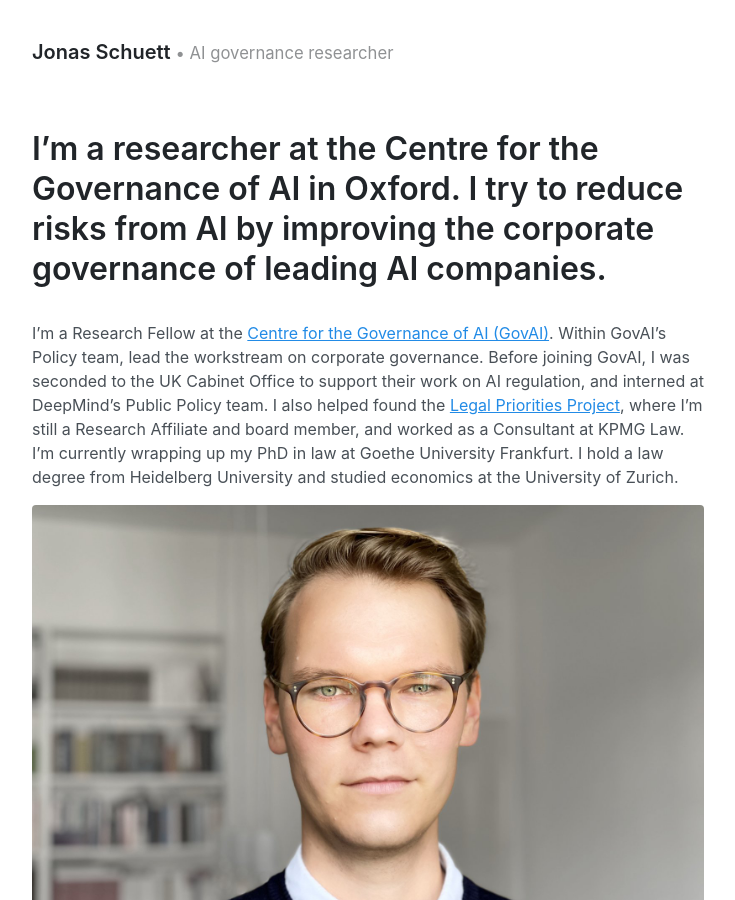
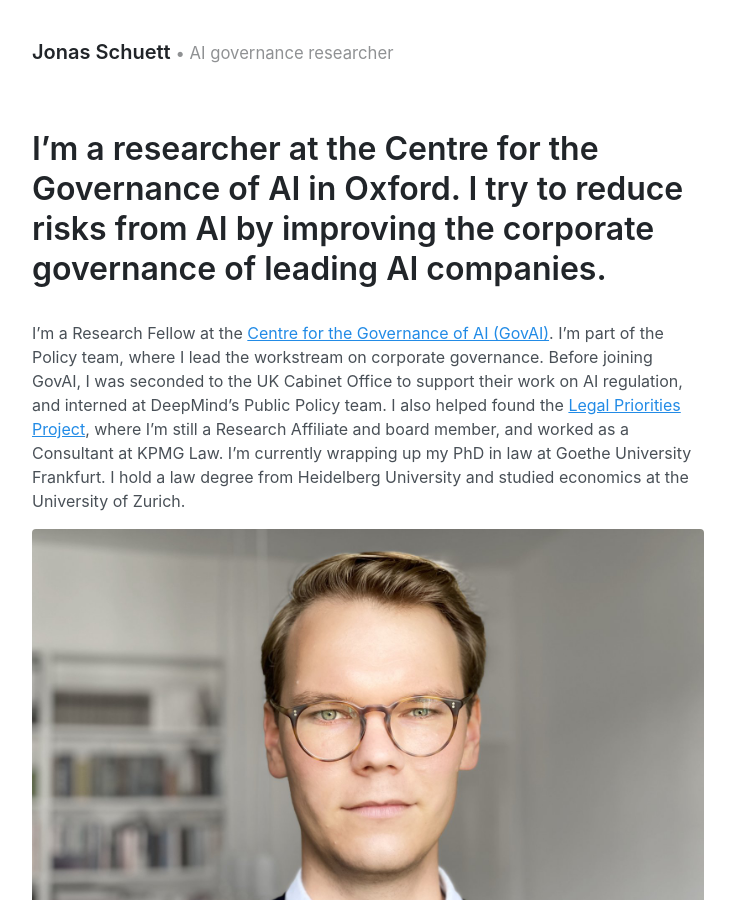
Before and after one commit to jonasschuett/jonasschuett.github.io, a Jekyll site: the page built from _posts/2020-04-04-introduction.md, in a window 1280 px wide and 900 px high. Shown: the whole window, without its empty margins (272-1007 px from the left). Built offline with Jekyll 4.4.1, drawn with Linux system fonts in a browser that asks for light colours.

Commit message:
Update 2020-04-04-introduction.md

```diff
--- a/_posts/2020-04-04-introduction.md
+++ b/_posts/2020-04-04-introduction.md
@@ -3,7 +3,7 @@ layout: page
 title: I’m a researcher at the Centre for the Governance of AI in Oxford. I try to reduce risks from AI by improving the corporate governance of leading AI companies.
 ---
 
-<br> I'm a Research Fellow at the [Centre for the Governance of AI (GovAI)](https://www.governance.ai/). Within GovAI's Policy team, lead the workstream on corporate governance. Before joining GovAI, I was seconded to the UK Cabinet Office to support their work on AI regulation, and interned at DeepMind’s Public Policy team. I also helped found the [Legal Priorities Project](https://www.legalpriorities.org/), where I'm still a Research Affiliate and board member, and worked as a Consultant at KPMG Law. I'm currently wrapping up my PhD in law at Goethe University Frankfurt. I hold a law degree from Heidelberg University and studied economics at the University of Zurich.
+<br> I'm a Research Fellow at the [Centre for the Governance of AI (GovAI)](https://www.governance.ai/). I'm part of the Policy team, where I lead the workstream on corporate governance. Before joining GovAI, I was seconded to the UK Cabinet Office to support their work on AI regulation, and interned at DeepMind’s Public Policy team. I also helped found the [Legal Priorities Project](https://www.legalpriorities.org/), where I'm still a Research Affiliate and board member, and worked as a Consultant at KPMG Law. I'm currently wrapping up my PhD in law at Goethe University Frankfurt. I hold a law degree from Heidelberg University and studied economics at the University of Zurich.
 
 ![Jonas Schuett](/jonasschuett.jpg "Jonas Schuett")
 
```
